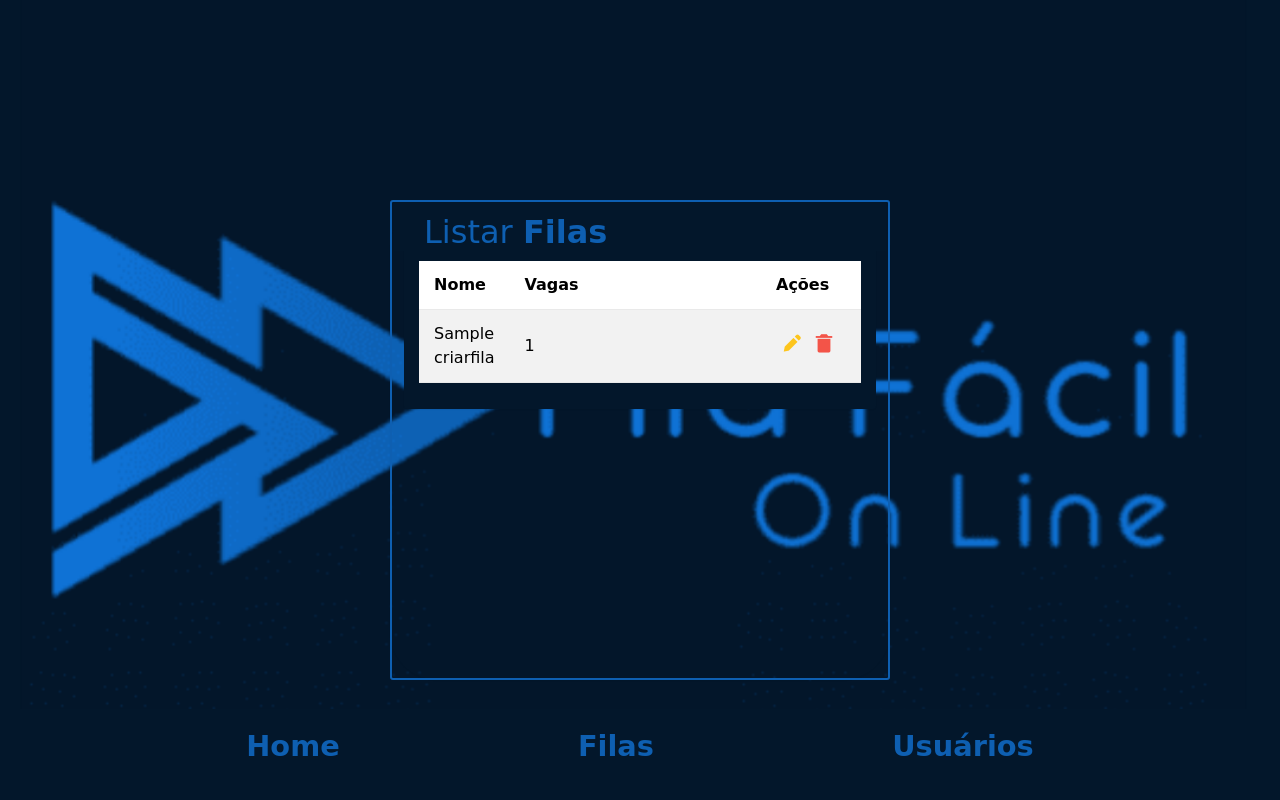
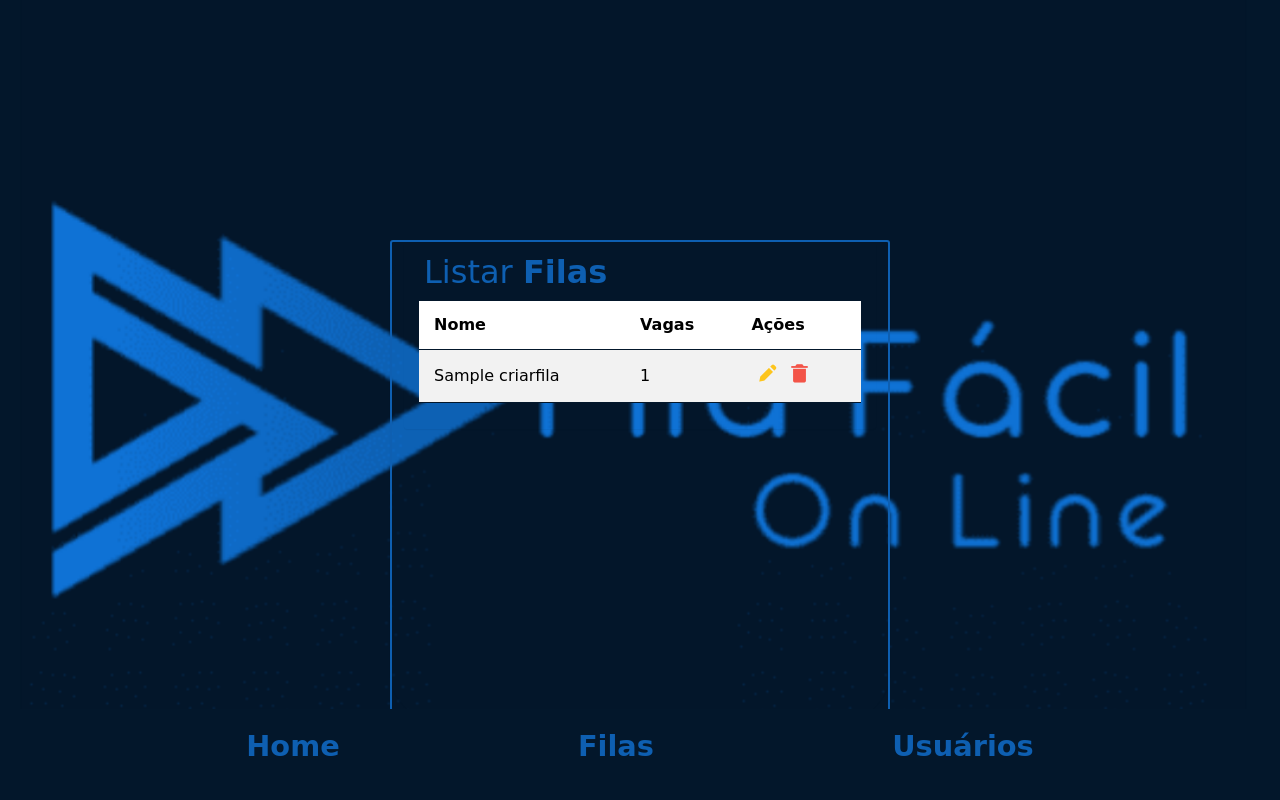
Before and after one commit to marcelobegod/filafacil, a PHP site: page /layout/dash.php?page=listarFilas in a window 1280 px wide. Run offline with PHP 8.4, Linux system fonts and the light colour scheme; tables that the repository leaves empty hold one stand-in row (values such as "Sample post"); some web fonts are replaced.

Commit message:
Ajustando tabela

```diff
--- a/assets/css/content.css
+++ b/assets/css/content.css
@@ -1,12 +1,11 @@
 #dynamic-content {
   position: absolute;
-  top: 55%;
+  top: 60%;
   left: 50%;
   transform: translate(-50%, -50%);
   width: 100%;
   height: 60vh;
   max-width: 500px;
-  padding: 0;
   border-radius: 3rem;
   box-shadow: 0 1px 1px rgba(0, 0, 0, 0.05);
 }
--- a/assets/css/visit.css
+++ b/assets/css/visit.css
@@ -9,14 +9,12 @@
   min-width: 100%;
 }
 .table-wrapper {
-  background: var(--background);
   padding: 10px 15px;
   border-radius: 3px;
   min-width: 100%;
   box-shadow: 0 1px 1px rgba(0, 0, 0, 0.05);
 }
 .table-title {
-  background: var(--background);
   color: var(--letraLogo);
   padding: 16px 30px 0 30px;
   min-width: 100%;
@@ -27,36 +25,19 @@
   margin: 5px 0 0;
   font-size: 2rem;
 }
-.table-title .btn-group {
-  float: right;
-}
 
-.table-title .btn i {
-  float: left;
-  font-size: 21px;
-  margin-right: 5px;
-}
-.table-title .btn span {
-  float: left;
-  margin-top: 2px;
-}
 table.table tr th,
 table.table tr td {
-  border-color: #e9e9e9;
+  border-color: var(--background);
   padding: 12px 15px;
   vertical-align: middle;
 }
-table.table tr th:first-child {
-  width: 60px;
-}
-table.table tr th:last-child {
-  width: 100px;
-}
+
 table.table-striped tbody tr:nth-of-type(odd) {
-  background-color: #fcfcfc;
+  background-color: var(--background);
 }
 table.table-striped.table-hover tbody tr:hover {
-  background: #f5f5f5;
+  background: var(--background);
 }
 table.table th i {
   font-size: 13px;
@@ -85,7 +66,7 @@ table.table td a.delete {
   color: #f44336;
 }
 table.table td i {
-  font-size: 19px;
+  font-size: 25px;
 }
 table.table .avatar {
   border-radius: 50%;
```
